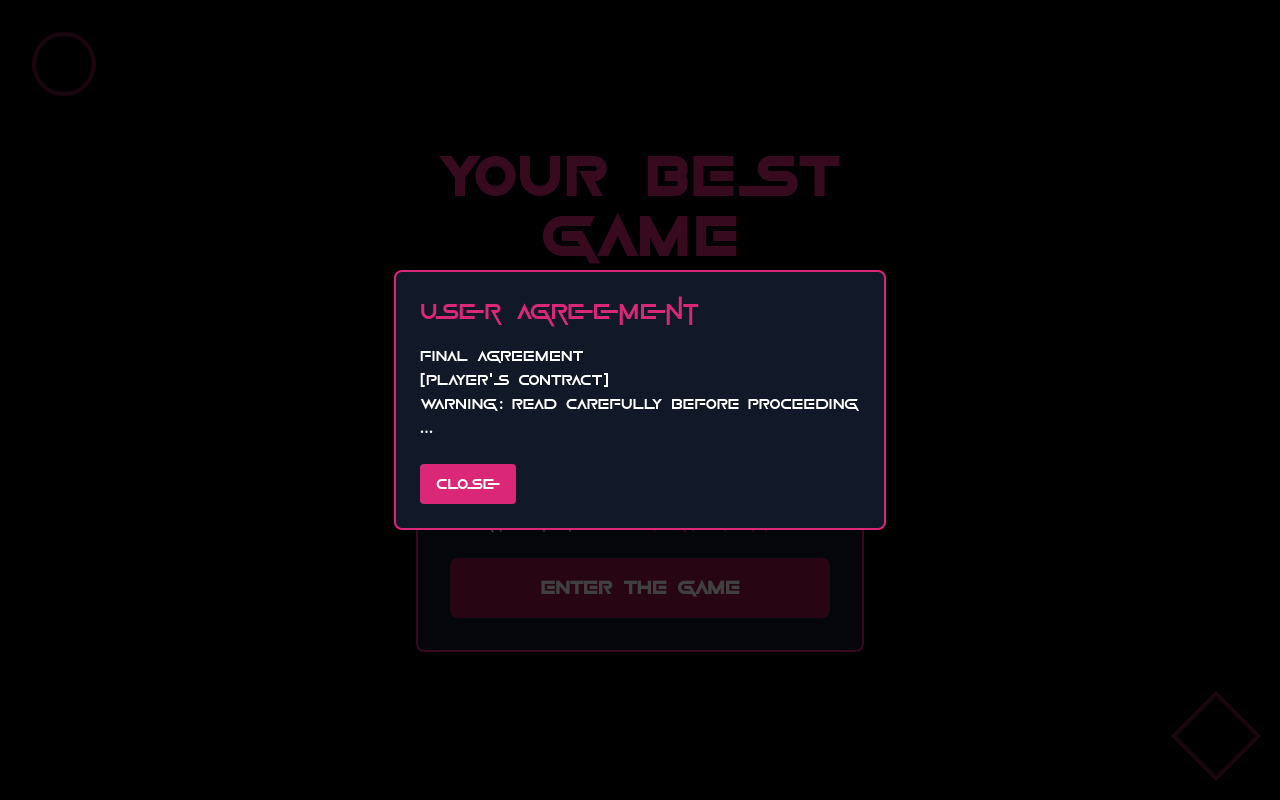
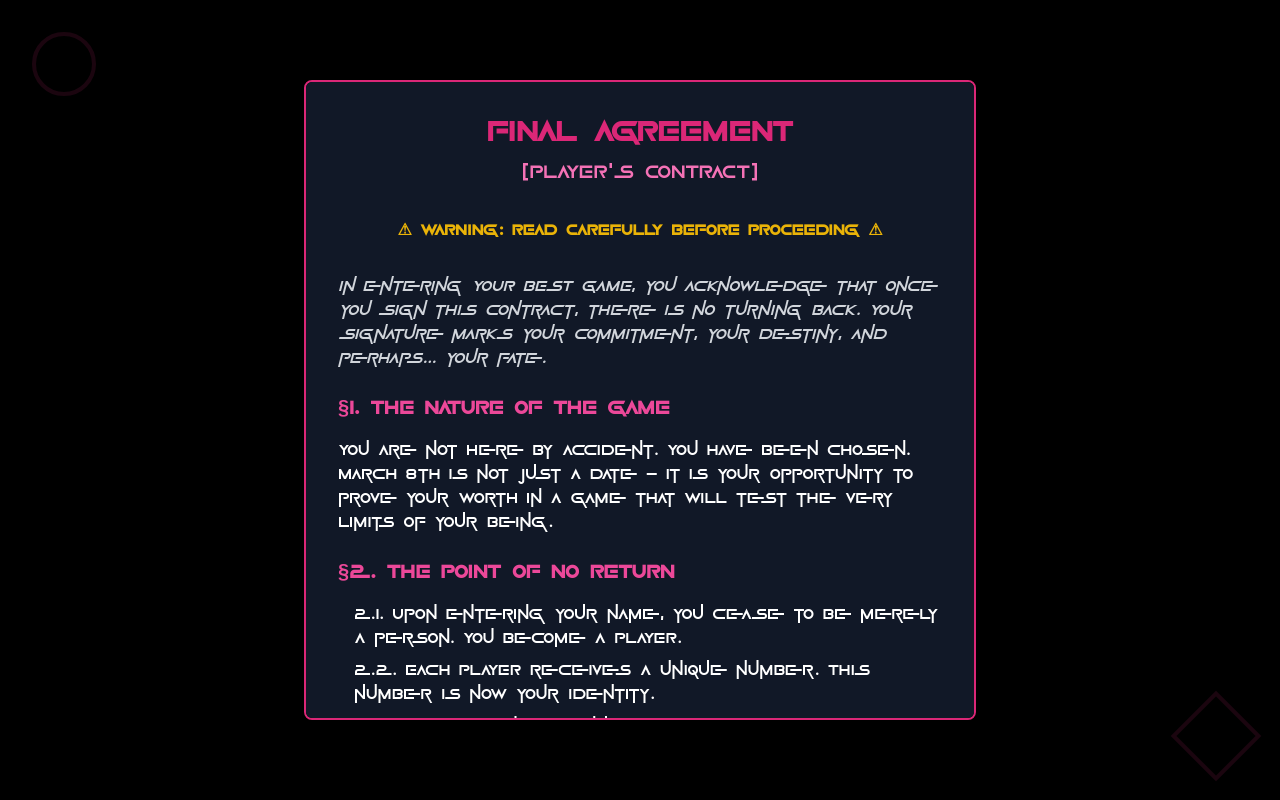
Before and after one commit to alisherizmukhan/ybs-reg, a React (Create React App) app: page /register in a window 1280 px wide. Both pictures are taken after a click on the button "user agreement". Built offline with nearby package versions, Linux system fonts and the light colour scheme; a web font is replaced by a local one.

Commit message:
ybg v1.9

```diff
--- a/src/components/Agreement.js
+++ b/src/components/Agreement.js
@@ -0,0 +1,100 @@
+import React from 'react';
+
+const Agreement = ({ onClose }) => {
+  return (
+    <div className="bg-gray-900 p-8 rounded-lg border-2 border-pink-600 max-w-2xl max-h-[80vh] overflow-y-auto">
+      <div className="text-center mb-8">
+        <h2 className="text-3xl text-pink-600 font-bold mb-2">FINAL AGREEMENT</h2>
+        <h3 className="text-xl text-pink-400">[PLAYER'S CONTRACT]</h3>
+      </div>
+
+      <div className="space-y-6 text-white">
+        <div className="text-center text-yellow-500 font-bold mb-8">
+          ⚠ WARNING: READ CAREFULLY BEFORE PROCEEDING ⚠
+        </div>
+
+        <p className="text-gray-300 italic">
+          In entering YOUR BEST GAME, you acknowledge that once you sign this contract, there is no turning back.
+          Your signature marks your commitment, your destiny, and perhaps... your fate.
+        </p>
+
+        <section className="space-y-4">
+          <h3 className="text-xl text-pink-500 font-bold">§1. THE NATURE OF THE GAME</h3>
+          <p>You are not here by accident. You have been chosen. March 8th is not just a date - it is your opportunity to prove your worth in a game that will test the very limits of your being.</p>
+        </section>
+
+        <section className="space-y-4">
+          <h3 className="text-xl text-pink-500 font-bold">§2. THE POINT OF NO RETURN</h3>
+          <div className="space-y-2 pl-4">
+            <p>2.1. Upon entering your name, you cease to be merely a person. You become a PLAYER.</p>
+            <p>2.2. Each PLAYER receives a unique number. This number is now your identity.</p>
+            <p>2.3. There is no exit until either:</p>
+            <ul className="list-none pl-8 space-y-1">
+              <li>- Victory is achieved</li>
+              <li>- Elimination occurs</li>
+              <li>- The final challenge concludes</li>
+            </ul>
+          </div>
+        </section>
+
+        <section className="space-y-4">
+          <h3 className="text-xl text-pink-500 font-bold">§3. THE RULES OF SURVIVAL</h3>
+          <div className="space-y-2 pl-4">
+            <p>3.1. Every PLAYER starts equal. Your past means nothing here.</p>
+            <p>3.2. Trust is a weapon - it can save you or destroy you.</p>
+            <p>3.3. Alliances are permitted but remember: only one can emerge victorious.</p>
+            <p>3.4. Deception will be punished. Violators will face immediate and permanent elimination.</p>
+          </div>
+        </section>
+
+        <section className="space-y-4">
+          <h3 className="text-xl text-pink-500 font-bold">§4. THE TRIALS</h3>
+          <p>You will face challenges that will:</p>
+          <ul className="list-none pl-8 space-y-1">
+            <li>- Break your limits</li>
+            <li>- Test your resolve</li>
+            <li>- Challenge your perceptions</li>
+            <li>- Reveal your true nature</li>
+          </ul>
+          <p>Each challenge has two outcomes:</p>
+          <div className="pl-8 font-bold">
+            <p>SUCCESS = Advancement</p>
+            <p>FAILURE = Elimination</p>
+          </div>
+        </section>
+
+        <section className="space-y-4">
+          <h3 className="text-xl text-pink-500 font-bold">§5. THE PRIZE</h3>
+          <div className="space-y-2 pl-4">
+            <p>5.1. The ultimate victor will claim:</p>
+            <ul className="list-none pl-8 space-y-1">
+              <li>- The Crown of Victory</li>
+              <li>- The Grand Prize</li>
+              <li>- The Title: "Supreme Champion 2025"</li>
+            </ul>
+            <p>5.2. But remember: the greatest prize is proving your worth.</p>
+          </div>
+        </section>
+
+        <div className="text-center border-t-2 border-pink-600 pt-6 mt-8">
+          <div className="text-yellow-500 font-bold text-xl mb-4">⚠ FINAL WARNING ⚠</div>
+          <p className="text-gray-300 italic">
+            "May fortune favor the fearless."
+          </p>
+        </div>
+      </div>
+
+      <div className="mt-8 flex justify-center">
+        <button
+          onClick={onClose}
+          className="px-6 py-3 bg-pink-600 text-white rounded-lg hover:bg-pink-500
+                   transition-colors duration-300 transform hover:scale-105 active:scale-95"
+        >
+          Close Agreement
+        </button>
+      </div>
+    </div>
+  );
+};
+
+export default Agreement;
--- a/src/components/Register.js
+++ b/src/components/Register.js
@@ -1,4 +1,5 @@
 import React, { useState } from 'react';
+import Agreement from './Agreement';
 import '../fonts.css';
 
 const Register = () => {
@@ -40,11 +41,6 @@ const Register = () => {
       setIsLoading(false);
     }
   };
-
-  const agreement = `FINAL AGREEMENT
-                        [PLAYER'S CONTRACT]
-WARNING: READ CAREFULLY BEFORE PROCEEDING
-...`; // Add the full agreement text here
 
   return (
     <div className="min-h-screen bg-black flex flex-col items-center justify-center p-4 font-squid relative">
@@ -136,20 +132,7 @@ WARNING: READ CAREFULLY BEFORE PROCEEDING
       {/* Modal */}
       {isModalOpen && (
         <div className="fixed inset-0 bg-black bg-opacity-75 flex items-center justify-center p-4 z-50">
-          <div className="bg-gray-900 p-6 rounded-lg border-2 border-pink-600 max-w-2xl max-h-[80vh] overflow-y-auto">
-            <div className="prose prose-invert">
-              <h2 className="text-2xl text-pink-600 mb-4">User Agreement</h2>
-              <div className="whitespace-pre-line text-white">
-                {agreement}
-              </div>
-            </div>
-            <button
-              onClick={() => setIsModalOpen(false)}
-              className="mt-6 px-4 py-2 bg-pink-600 text-white rounded hover:bg-pink-500 transition-colors"
-            >
-              Close
-            </button>
-          </div>
+          <Agreement onClose={() => setIsModalOpen(false)} />
         </div>
       )}
 
```
